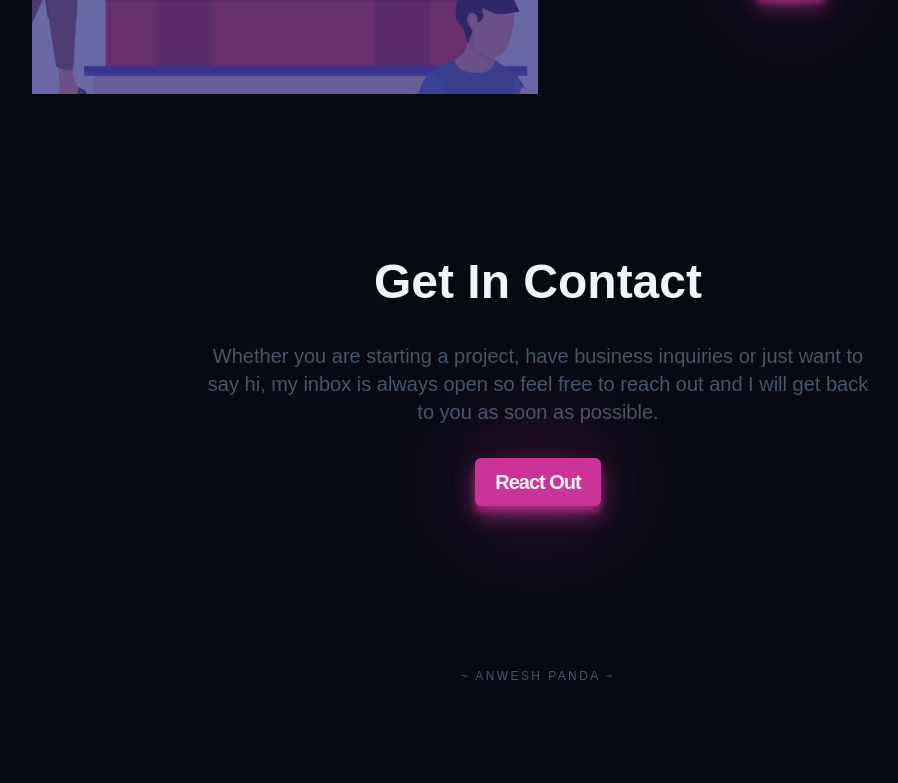
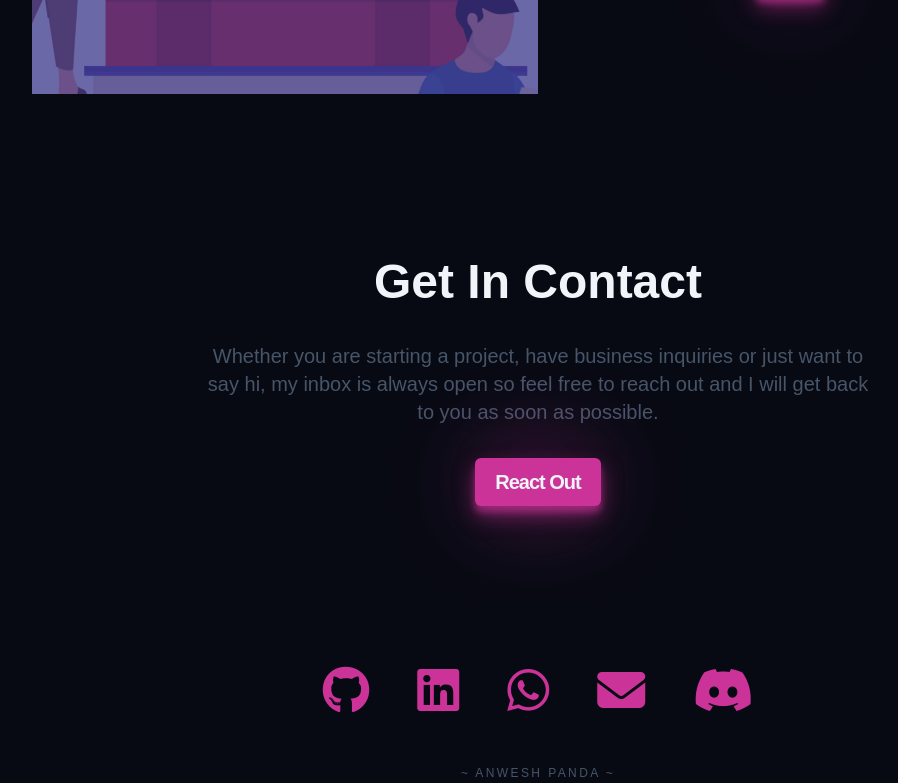
Before and after one commit to AnweshPanda023/Portfolio-Website, a website built with Vite: page index.html in a window 1280 px wide. Shown: the part 3000-3783 px from the top of the page, without its empty margins (102-1000 px from the left). Before the commit the page ends 3686 px from the top, so only its background shows below. Built offline with nearby package versions, Linux system fonts and the light colour scheme; a web font is replaced by a local one.

Commit message:
icon and project links added

```diff
--- a/index.html
+++ b/index.html
@@ -6,6 +6,10 @@
     <meta name="viewport" content="width=device-width, initial-scale=1.0" />
     <link
       href="https://api.fontshare.com/v2/css?f[]=general-sans@500,600,400,700&display=swap"
+      rel="stylesheet"
+    />
+    <link
+      href="https://cdnjs.cloudflare.com/ajax/libs/font-awesome/6.4.0/css/all.min.css"
       rel="stylesheet"
     />
     <meta name="description" content="My Portfolio website" />
@@ -188,7 +192,12 @@
               platform to demonstrate my expertise and attract potential clients
               or employers.
             </p>
-            <a class="btn work__project-btn" href="#">Visit</a>
+            <a
+              target="_blank"
+              class="btn work__project-btn"
+              href="https://github.com/AnweshPanda023/Portfolio-Website"
+              >Visit</a
+            >
           </div>
           <!-- Project 2 -->
           <h3 class="work__project-title">Video Chatting App</h3>
@@ -211,7 +220,12 @@
               live video calls, facilitating real-time interactions and seamless
               communication across distances.
             </p>
-            <a class="btn work__project-btn" href="#">Visit</a>
+            <a
+              target="_blank"
+              class="btn work__project-btn"
+              href="https://github.com/AnweshPanda023/WebVideoChatting"
+              >Visit</a
+            >
           </div>
           <!-- Project 3 -->
           <h3 class="work__project-title">Elibrary</h3>
@@ -235,7 +249,12 @@
               organization, enabling smooth operations and a seamless user
               experience.
             </p>
-            <a class="btn work__project-btn" href="#">Visit</a>
+            <a
+              target="_blank"
+              class="btn work__project-btn"
+              href="https://github.com/AnweshPanda023/Elibrary"
+              >Visit</a
+            >
           </div>
           <!-- Project 4 -->
         </div>
@@ -256,7 +275,38 @@
       </section>
     </main>
     <footer class="footer container section">
-      <div></div>
+      <div class="icons__links">
+        <a
+          class="icon__link"
+          target="_blank"
+          href="https://github.com/AnweshPanda023"
+          ><i class="fa-brands fa-github"></i
+        ></a>
+        <a
+          target="_blank"
+          class="icon__link"
+          href="https://www.linkedin.com/in/anwesh-panda-an2323/"
+          ><i class="fa-brands fa-linkedin"></i
+        ></a>
+        <a
+          target="_blank"
+          class="icon__link"
+          href="https://api.whatsapp.com/send?phone=6371556379"
+          ><i class="fa-brands fa-whatsapp"></i
+        ></a>
+        <a
+          target="_blank"
+          class="icon__link"
+          href="mailto:anweshpanda2323@gmail.com"
+          ><i class="fa-solid fa-envelope"></i
+        ></a>
+        <a
+          target="_blank"
+          class="icon__link"
+          href="https://discord.gg/wfxkSVWWGZ"
+          ><i class="fa-brands fa-discord"></i
+        ></a>
+      </div>
       <h3 class="footer__title">~ Anwesh Panda ~</h3>
     </footer>
     <script type="module" src="./src/main.js"></script>
--- a/styles/components/footer.css
+++ b/styles/components/footer.css
@@ -7,3 +7,57 @@
   letter-spacing: 0.2em;
   user-select: none;
 }
+.icons__links{
+display: flex;
+align-items: center;
+gap: 3rem;
+justify-content: center;
+margin-bottom:3rem ;
+}
+
+.icon__link i{
+font-size: var(--size-xl);
+color: var(--clr-btn);
+}
+/* xs */
+@media (min-width: 475px) {
+  .icon__link i{
+    font-size: var(--size-2xl);
+
+    }
+}
+
+/* sm */
+@media (min-width: 640px) {
+  .icon__link i{
+    font-size: var(--size-3xl);
+
+    }
+}
+
+/* md */
+@media (min-width: 768px) {
+  .icon__link i{
+    font-size: var(--size-3xl);
+
+    }
+}
+
+/* lg */
+@media (min-width: 1024px) {
+  .icon__link i{
+    font-size: var(--size-4xl);
+
+    }
+}
+
+/* xl */
+@media (min-width: 1280px) {
+  .icon__link i{
+    font-size: var(--size-5xl);
+
+    }
+}
+
+/* 2xl */
+/* @media (min-width: 1536px) {} */
```
